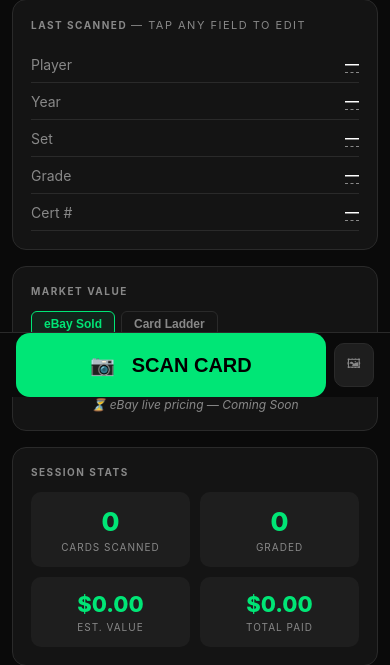
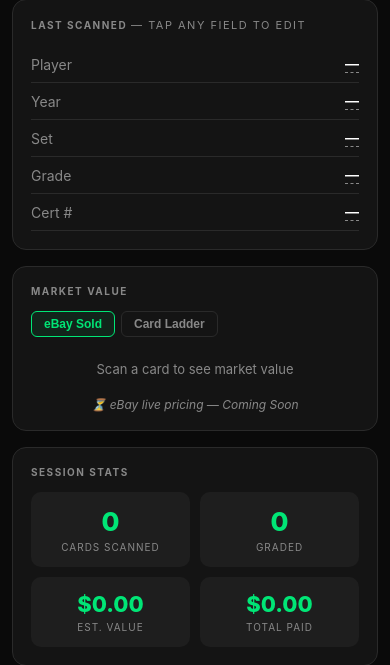
Before and after one commit to maddengarrett7-cpu/cardvault, a Flask app: a page that uses templates/index.html in a window 390 px wide. Shown: the part 447-1112 px from the top of the page. Run offline with Flask 3, Linux system fonts and the light colour scheme; the visitor is signed in with stand-in values (Sample User, id 1); data comes from the database, SQL or seed files in the repository; some libraries are stand-ins or nearby versions.

Commit message:
Remove sticky scan button from bottom on mobile

```diff
--- a/templates/index.html
+++ b/templates/index.html
@@ -673,12 +673,6 @@
   </div>
 </div>
 
-<!-- Sticky scan button (mobile only) -->
-<div class="scan-btn-wrap" style="display:flex; gap:8px; padding:0 16px; align-items:center;">
-  <button class="scan-btn" id="scanBtnMobile" onclick="scanCard()" style="flex:1;">📷 &nbsp; SCAN CARD</button>
-  <label for="uploadInputMobile" style="flex:0 0 auto; padding:0 12px; height:44px; cursor:pointer; display:flex; align-items:center; justify-content:center; background:var(--surface2); color:var(--muted); border:1px solid var(--border); border-radius:10px; font-size:13px;">🖼</label>
-  <input type="file" id="uploadInputMobile" accept="image/*" style="display:none;" onchange="scanUpload(this)">
-</div>
 
 <script>
   let scanHistory = [];
```
